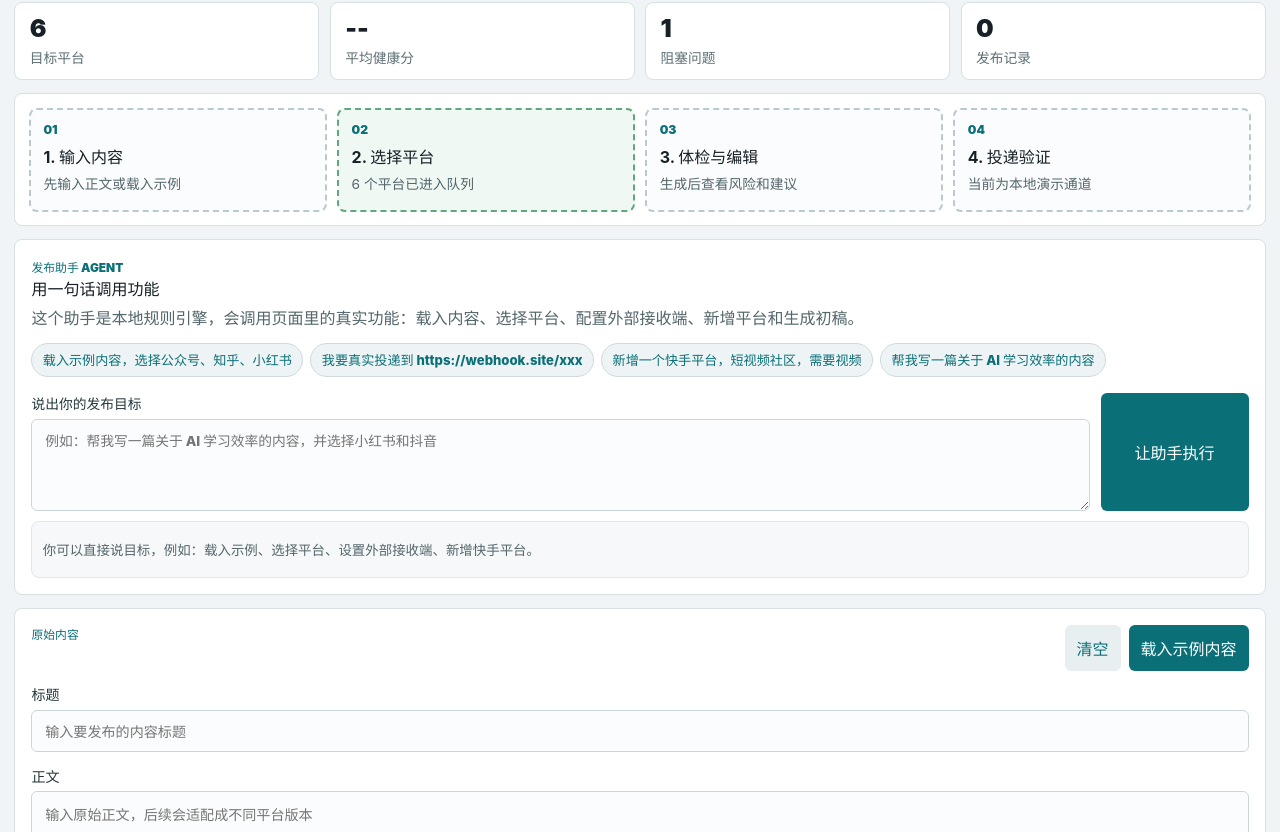
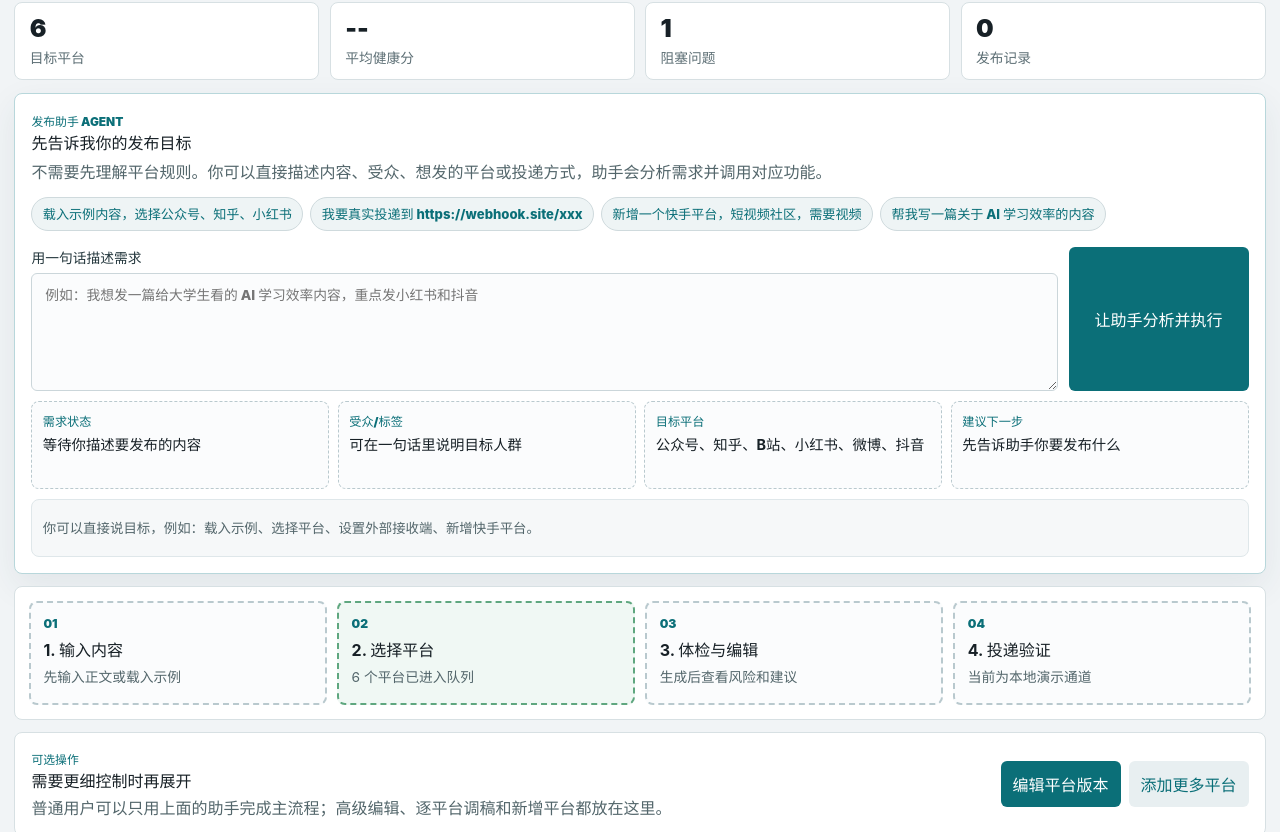
Before and after one commit to 112112ff/Multi-platform-content-publishing-tool, a React (Vite) app: page / in a window 1280 px wide. Shown: the part 168-1000 px from the top of the page. Built offline with nearby package versions, Linux system fonts and the light colour scheme.

Commit message:
feat: shift product to agent-first publishing flow

```diff
--- a/src/App.tsx
+++ b/src/App.tsx
@@ -142,6 +142,8 @@ function App() {
   const [agentMessages, setAgentMessages] = useState<string[]>([
     "你可以直接说目标，例如：载入示例、选择平台、设置外部接收端、新增快手平台。",
   ]);
+  const [showAdvancedWorkspace, setShowAdvancedWorkspace] = useState(false);
+  const [showCustomPlatformCenter, setShowCustomPlatformCenter] = useState(false);
   const [publishProgress, setPublishProgress] = useState<Record<string, string>>({});
   const [editedContent, setEditedContent] = useState<Record<string, AdaptedContent>>(
     storedDraft?.editedContent ?? {},
@@ -254,6 +256,21 @@ function App() {
       done: deliveryMode === "webhook" ? Boolean(webhookUrl.trim()) : publishHistory.length > 0,
     },
   ];
+  const selectedPlatformNames = previews.map((preview) => preview.platformName);
+  const assistantSummary = {
+    intent: hasContent ? "已识别到待发布内容" : "等待你描述要发布的内容",
+    audience: content.tags.length ? content.tags.slice(0, 3).join("、") : "可在一句话里说明目标人群",
+    platforms: selectedPlatformNames.length
+      ? selectedPlatformNames.join("、")
+      : "助手会根据需求选择平台",
+    nextStep: !hasContent
+      ? "先告诉助手你要发布什么"
+      : blockedCount
+        ? "先处理发布体检里的阻塞项"
+        : deliveryMode === "webhook" && !webhookUrl
+          ? "填写外部接收端地址"
+          : "可以预览平台版本或开始投递",
+  };
 
   const publishAll = async () => {
     if (!hasContent || !previews.length) {
@@ -599,9 +616,9 @@ function App() {
       <header className="top-bar">
         <div>
           <p className="eyebrow">ContentBridge MVP</p>
-          <h1 id="product-title">创作者多平台发布控制台</h1>
+          <h1 id="product-title">一句话生成多平台发布方案</h1>
           <p className="lead">
-            一句话让助手准备内容，一份稿件生成多个平台版本，并通过本地演示或外部接收端完成投递验证。
+            面向普通创作者的内容发布助手。先说清楚你想发什么，系统再帮你改写、选平台、检查风险和准备投递。
           </p>
         </div>
         <div className="delivery-console">
@@ -664,25 +681,12 @@ function App() {
         </div>
       </section>
 
-      <section className="guided-flow" aria-label="演示流程引导">
-        {guidedSteps.map((step, index) => (
-          <div
-            className={step.done ? "flow-card done" : "flow-card"}
-            key={step.title}
-          >
-            <span>{String(index + 1).padStart(2, "0")}</span>
-            <strong>{step.title}</strong>
-            <p>{step.detail}</p>
-          </div>
-        ))}
-      </section>
-
-      <section className="agent-panel" aria-labelledby="agent-title">
+      <section className="agent-panel primary-agent" aria-labelledby="agent-title">
         <div>
           <span className="section-label">发布助手 Agent</span>
-          <h2 id="agent-title">用一句话调用功能</h2>
+          <h2 id="agent-title">先告诉我你的发布目标</h2>
           <p>
-            这个助手是本地规则引擎，会调用页面里的真实功能：载入内容、选择平台、配置外部接收端、新增平台和生成初稿。
+            不需要先理解平台规则。你可以直接描述内容、受众、想发的平台或投递方式，助手会分析需求并调用对应功能。
           </p>
           <div className="agent-examples">
             {agentExamples.map((example) => (
@@ -704,17 +708,35 @@ function App() {
           }}
         >
           <label>
-            说出你的发布目标
+            用一句话描述需求
             <textarea
               value={agentInput}
               onChange={(event) => setAgentInput(event.target.value)}
-              placeholder="例如：帮我写一篇关于 AI 学习效率的内容，并选择小红书和抖音"
-              rows={3}
+              placeholder="例如：我想发一篇给大学生看的 AI 学习效率内容，重点发小红书和抖音"
+              rows={4}
             />
           </label>
           <button type="submit" className="publish-button">
-            让助手执行
+            让助手分析并执行
           </button>
+          <div className="assistant-summary" aria-label="助手需求理解">
+            <div>
+              <span>需求状态</span>
+              <strong>{assistantSummary.intent}</strong>
+            </div>
+            <div>
+              <span>受众/标签</span>
+              <strong>{assistantSummary.audience}</strong>
+            </div>
+            <div>
+              <span>目标平台</span>
+              <strong>{assistantSummary.platforms}</strong>
+            </div>
+            <div>
+              <span>建议下一步</span>
+              <strong>{assistantSummary.nextStep}</strong>
+            </div>
+          </div>
           <div className="agent-log" aria-live="polite">
             {agentMessages.map((message) => (
               <p key={message}>{message}</p>
@@ -723,7 +745,44 @@ function App() {
         </form>
       </section>
 
-      <section className="workspace" aria-label="工作台概览">
+      <section className="guided-flow" aria-label="演示流程引导">
+        {guidedSteps.map((step, index) => (
+          <div
+            className={step.done ? "flow-card done" : "flow-card"}
+            key={step.title}
+          >
+            <span>{String(index + 1).padStart(2, "0")}</span>
+            <strong>{step.title}</strong>
+            <p>{step.detail}</p>
+          </div>
+        ))}
+      </section>
+
+      <section className="mode-switcher" aria-label="高级功能入口">
+        <div>
+          <span className="section-label">可选操作</span>
+          <h2>需要更细控制时再展开</h2>
+          <p>普通用户可以只用上面的助手完成主流程；高级编辑、逐平台调稿和新增平台都放在这里。</p>
+        </div>
+        <div className="button-row">
+          <button
+            type="button"
+            onClick={() => setShowAdvancedWorkspace((current) => !current)}
+          >
+            {showAdvancedWorkspace ? "收起高级工作台" : "编辑平台版本"}
+          </button>
+          <button
+            type="button"
+            className="secondary-button"
+            onClick={() => setShowCustomPlatformCenter((current) => !current)}
+          >
+            {showCustomPlatformCenter ? "收起平台扩展" : "添加更多平台"}
+          </button>
+        </div>
+      </section>
+
+      {showAdvancedWorkspace ? (
+        <section className="workspace" aria-label="高级工作台">
           <aside className="editor-preview">
             <ContentEditor
               content={content}
@@ -742,7 +801,9 @@ function App() {
             editedPlatformIds={Object.keys(editedContent)}
           />
         </section>
+      ) : null}
 
+      {showCustomPlatformCenter ? (
       <section className="extension-center" aria-labelledby="extension-title">
         <div>
           <span className="section-label">平台扩展</span>
@@ -881,6 +942,7 @@ function App() {
           </ul>
         ) : null}
       </section>
+      ) : null}
 
       <section className="bottom-panel" aria-label="发布闭环">
         <div className="flow" aria-labelledby="flow-title">
--- a/src/styles.css
+++ b/src/styles.css
@@ -84,6 +84,7 @@ h2 {
 .status-strip div,
 .guided-flow,
 .agent-panel,
+.mode-switcher,
 .editor-preview,
 .publish-workbench,
 .extension-center,
@@ -234,6 +235,11 @@ h2 {
   padding: 1rem;
 }
 
+.primary-agent {
+  border-color: #b8d7db;
+  box-shadow: 0 12px 34px rgba(34, 68, 74, 0.08);
+}
+
 .agent-panel p {
   color: #53666b;
   line-height: 1.5;
@@ -261,7 +267,7 @@ h2 {
 .agent-command {
   display: grid;
   gap: 0.65rem;
-  grid-template-columns: 1fr auto;
+  grid-template-columns: 1fr minmax(180px, auto);
 }
 
 .agent-command label {
@@ -273,7 +279,37 @@ h2 {
 }
 
 .agent-command textarea {
-  min-height: 92px;
+  min-height: 118px;
+}
+
+.assistant-summary {
+  display: grid;
+  gap: 0.55rem;
+  grid-column: 1 / -1;
+  grid-template-columns: repeat(4, minmax(0, 1fr));
+}
+
+.assistant-summary div {
+  background: #fbfcfd;
+  border: 1px dashed #b9c9ce;
+  border-radius: 8px;
+  min-height: 88px;
+  padding: 0.65rem;
+}
+
+.assistant-summary span {
+  color: #0b6f78;
+  display: block;
+  font-size: 0.76rem;
+  font-weight: 900;
+  margin-bottom: 0.3rem;
+}
+
+.assistant-summary strong {
+  color: #172026;
+  display: block;
+  font-size: 0.9rem;
+  line-height: 1.4;
 }
 
 .agent-log {
@@ -295,6 +331,20 @@ h2 {
 
 .agent-log p:first-child {
   border-top: 0;
+}
+
+.mode-switcher {
+  align-items: center;
+  display: flex;
+  gap: 1rem;
+  justify-content: space-between;
+  padding: 0.9rem 1rem;
+}
+
+.mode-switcher p {
+  color: #53666b;
+  line-height: 1.45;
+  margin: 0.25rem 0 0;
 }
 
 .workspace {
@@ -887,6 +937,7 @@ h2 {
 @media (max-width: 1280px) {
   .workspace,
   .agent-panel,
+  .mode-switcher,
   .extension-center,
   .bottom-panel {
     grid-template-columns: 1fr;
@@ -925,8 +976,14 @@ h2 {
     min-width: 0;
   }
 
+  .mode-switcher {
+    align-items: stretch;
+    display: grid;
+  }
+
   .status-strip,
   .guided-flow,
+  .assistant-summary,
   .field-grid,
   .platform-toggle-grid,
   .asset-preview,
```
Also changed, not shown: 2 other files (tests, documents, lock files or other folders). Lines whose indentation alone changed are shown as unchanged.
